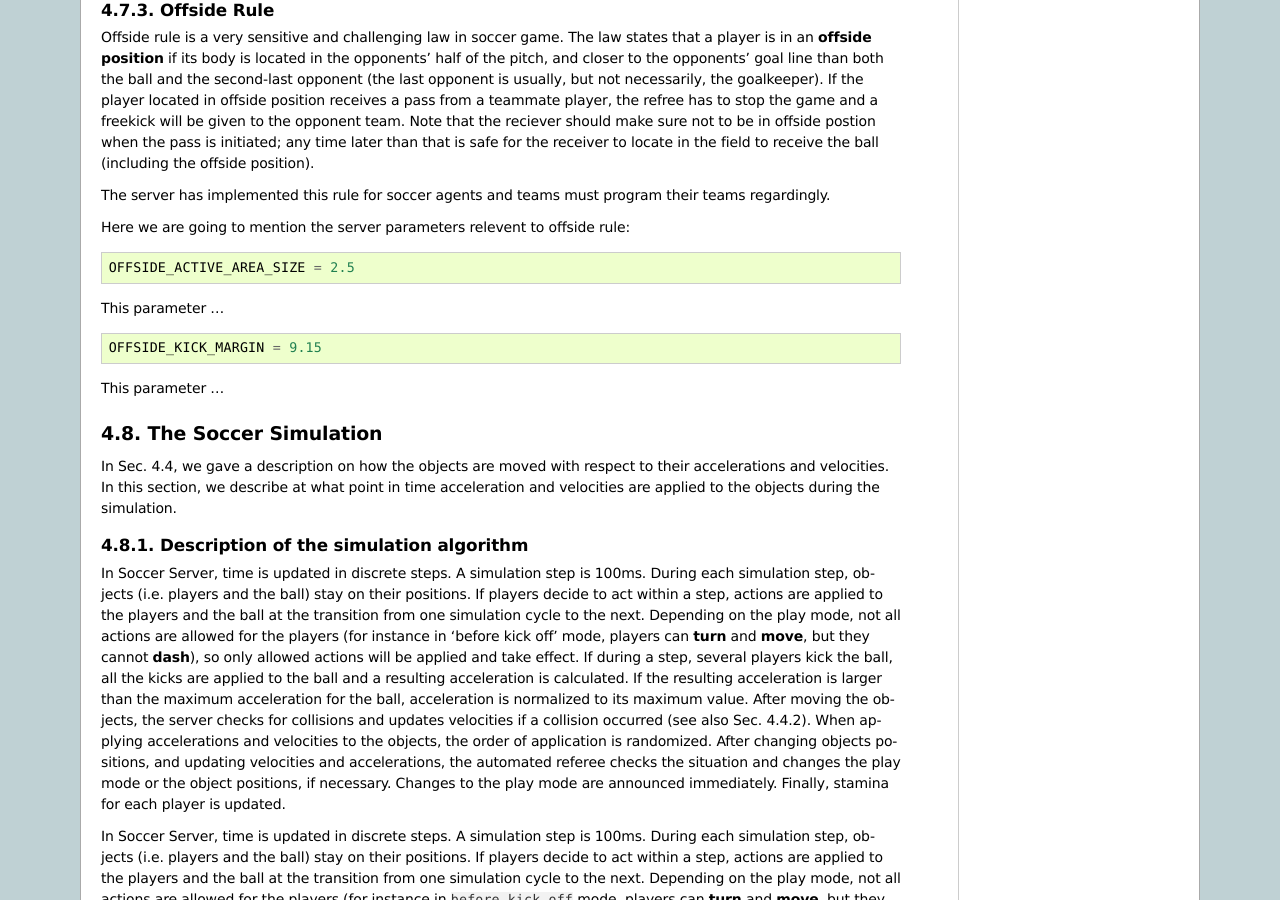
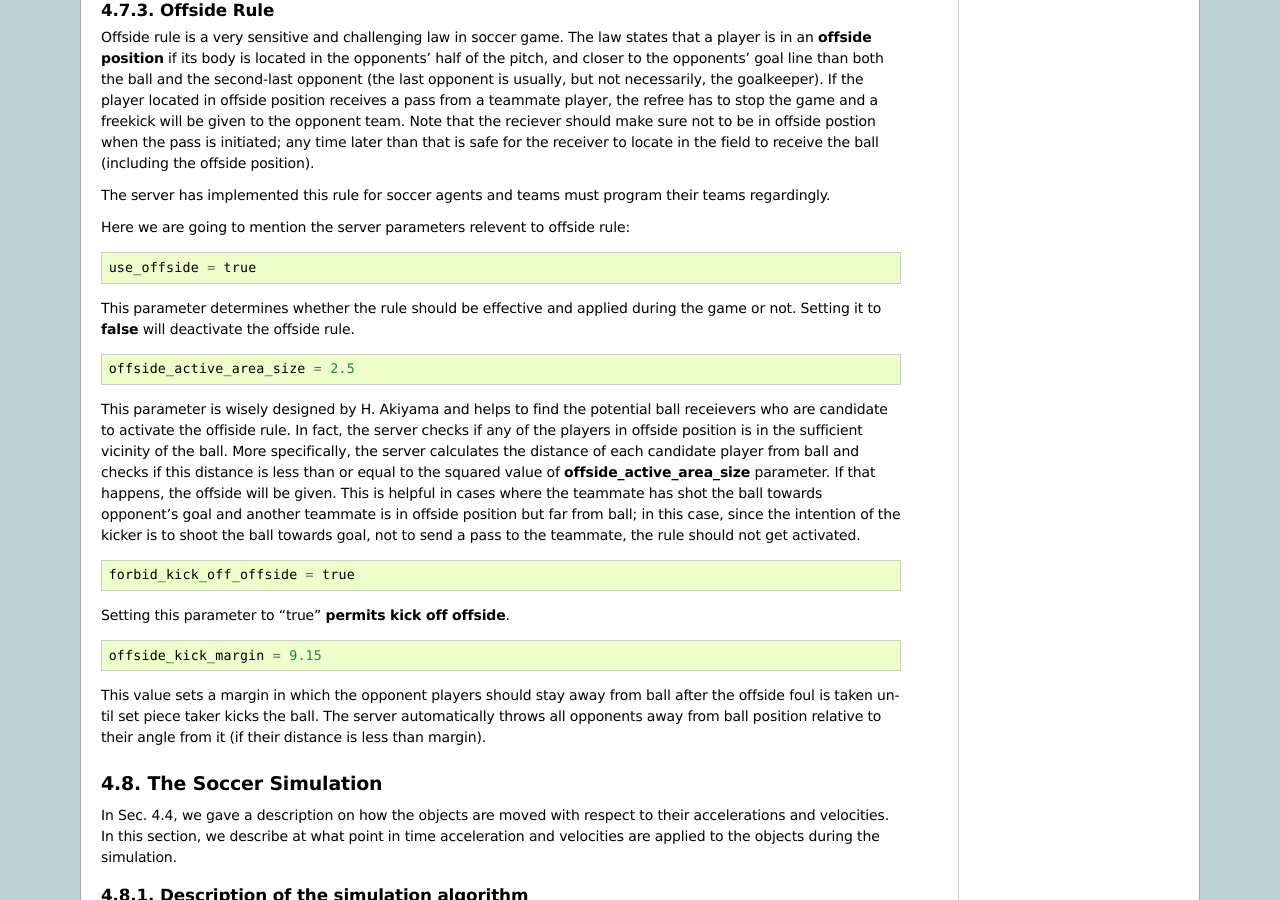
Before and after one commit to rcsoccersim/manual, a Sphinx documentation site: the page built from source/soccerserver.rst, in a window 1280 px wide and 900 px high, scrolled down 21750 px. Built offline with Sphinx 7.4.7, drawn with Linux system fonts in a browser that asks for light colours.

Commit message:
Update soccerserver.rst

```diff
--- a/source/soccerserver.rst
+++ b/source/soccerserver.rst
@@ -1625,15 +1625,27 @@ Here we are going to mention the server parameters relevent to offside rule:
 
 ::
 
-    OFFSIDE_ACTIVE_AREA_SIZE = 2.5
-
-This parameter ...
+    use_offside = true
+
+This parameter determines whether the rule should be effective and applied during the game or not. Setting it to **false** will deactivate the offside rule.
 
 ::
 
-    OFFSIDE_KICK_MARGIN = 9.15
-
-This parameter ...
+    offside_active_area_size = 2.5
+
+This parameter is wisely designed by H. Akiyama and helps to find the potential ball receievers who are candidate to activate the offiside rule. In fact, the server checks if any of the players in offside position is in the sufficient vicinity of the ball. More specifically, the server calculates the distance of each candidate player from ball and checks if this distance is less than or equal to the squared value of **offside_active_area_size** parameter. If that happens, the offside will be given. This is helpful in cases where the teammate has shot the ball towards opponent's goal and another teammate is in offside position but far from ball; in this case, since the intention of the kicker is to shoot the ball towards goal, not to send a pass to the teammate, the rule should not get activated.
+
+::
+
+    forbid_kick_off_offside = true
+
+Setting this parameter to "true" **permits kick off offside**.
+
+::
+
+    offside_kick_margin = 9.15
+
+This value sets a margin in which the opponent players should stay away from ball after the offside foul is taken until set piece taker kicks the ball. The server automatically throws all opponents away from ball position relative to their angle from it (if their distance is less than margin).
 
 ==================================================
 The Soccer Simulation
```
